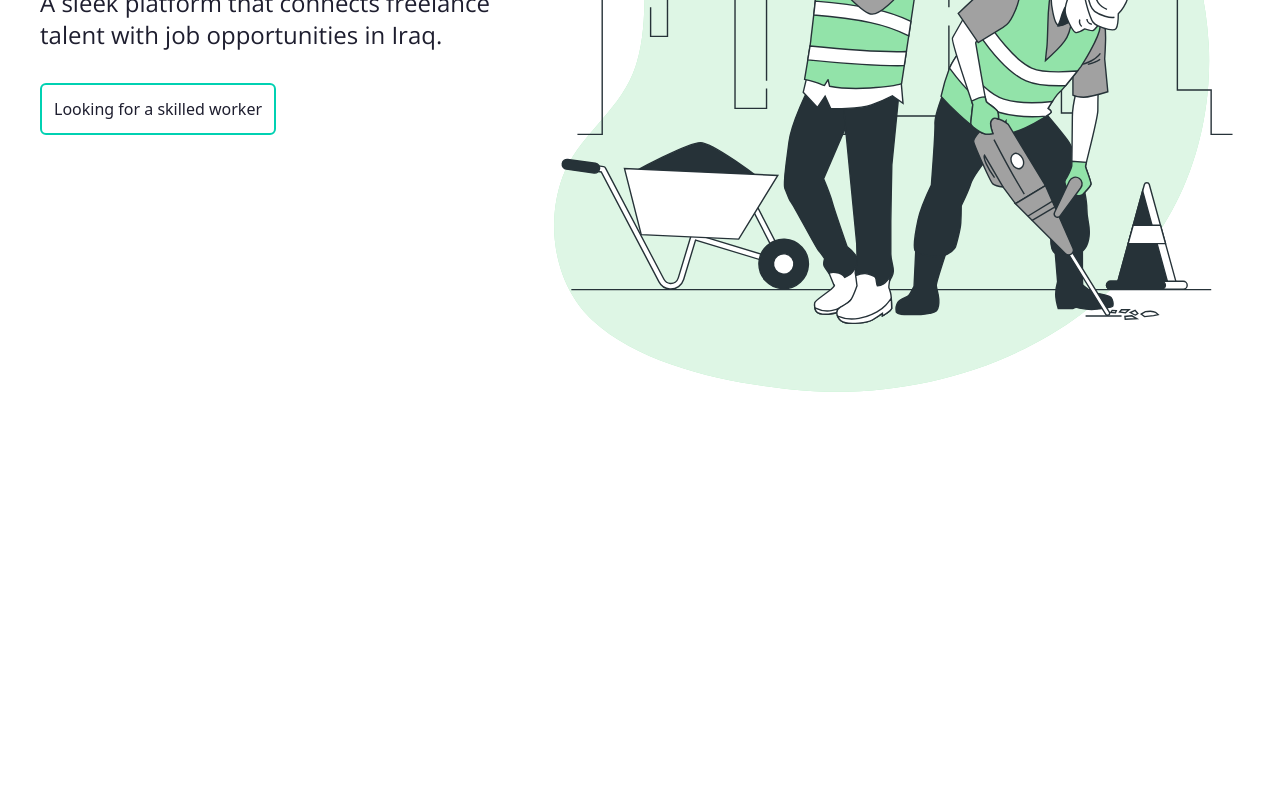
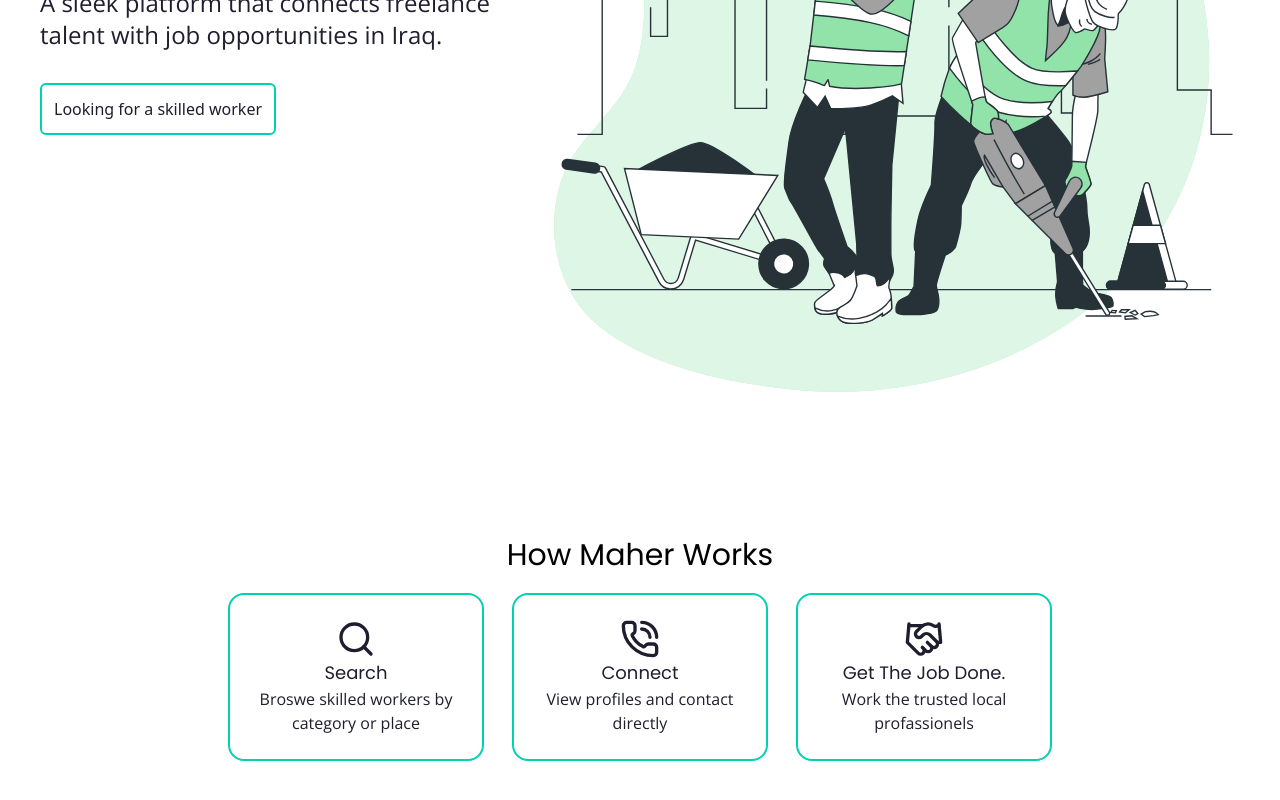
Before and after one commit to mahmodlte/maher, a React (Vite) app: page / in a window 1280 px wide. Shown: the part 448-1248 px from the top of the page. Before the commit the page ends 869 px from the top, so only its background shows below. Built offline with nearby package versions, Linux system fonts and the light colour scheme.

Commit message:
Invoked how it works section in Home page

```diff
--- a/src/pages/Home.jsx
+++ b/src/pages/Home.jsx
@@ -1,9 +1,11 @@
 import HeroSection from "../components/HeroSection";
+import HowItWorks from "../components/HowItWorks";
 
 const Home = () => {
   return (
     <div>
       <HeroSection />
+      <HowItWorks />
     </div>
   );
 };
```
